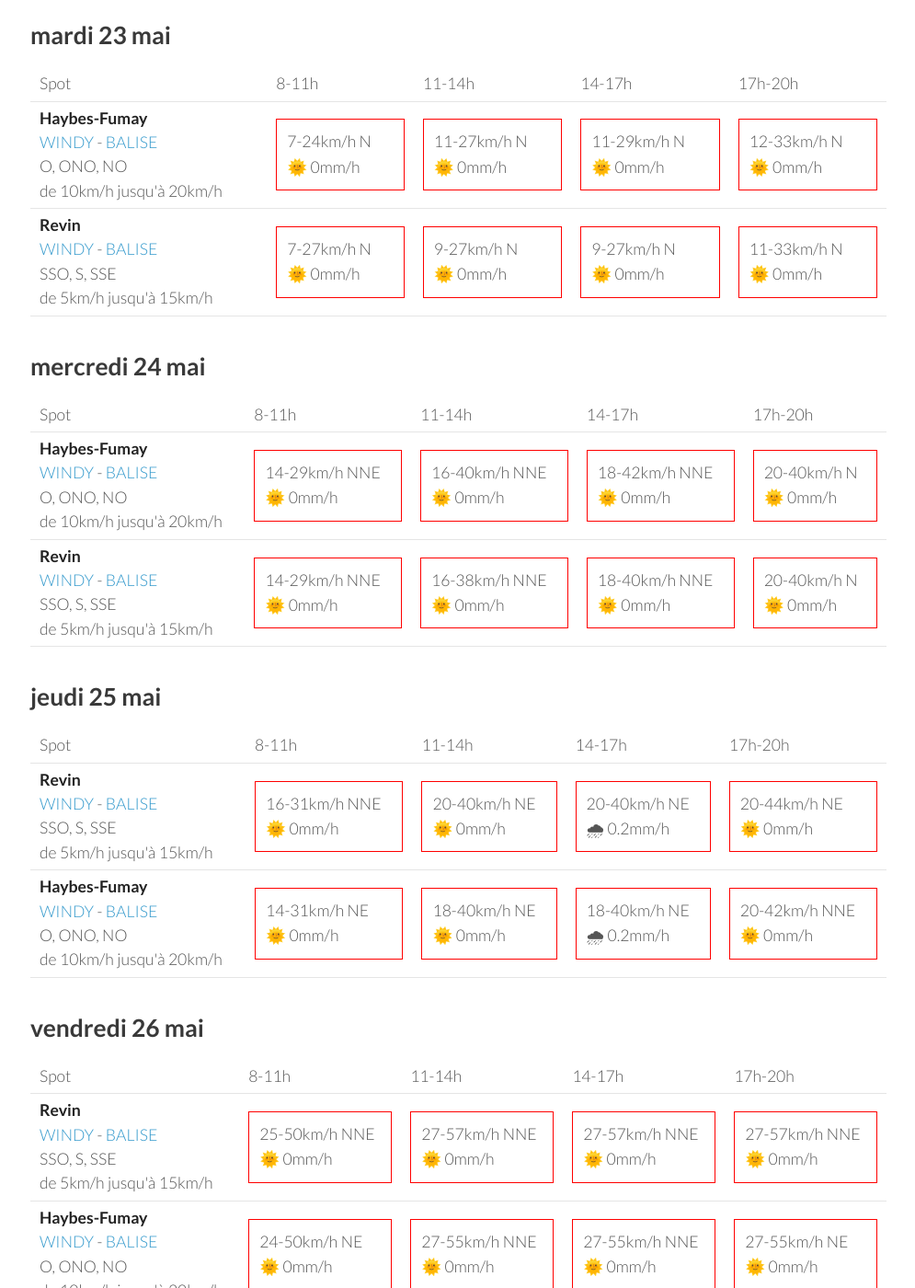
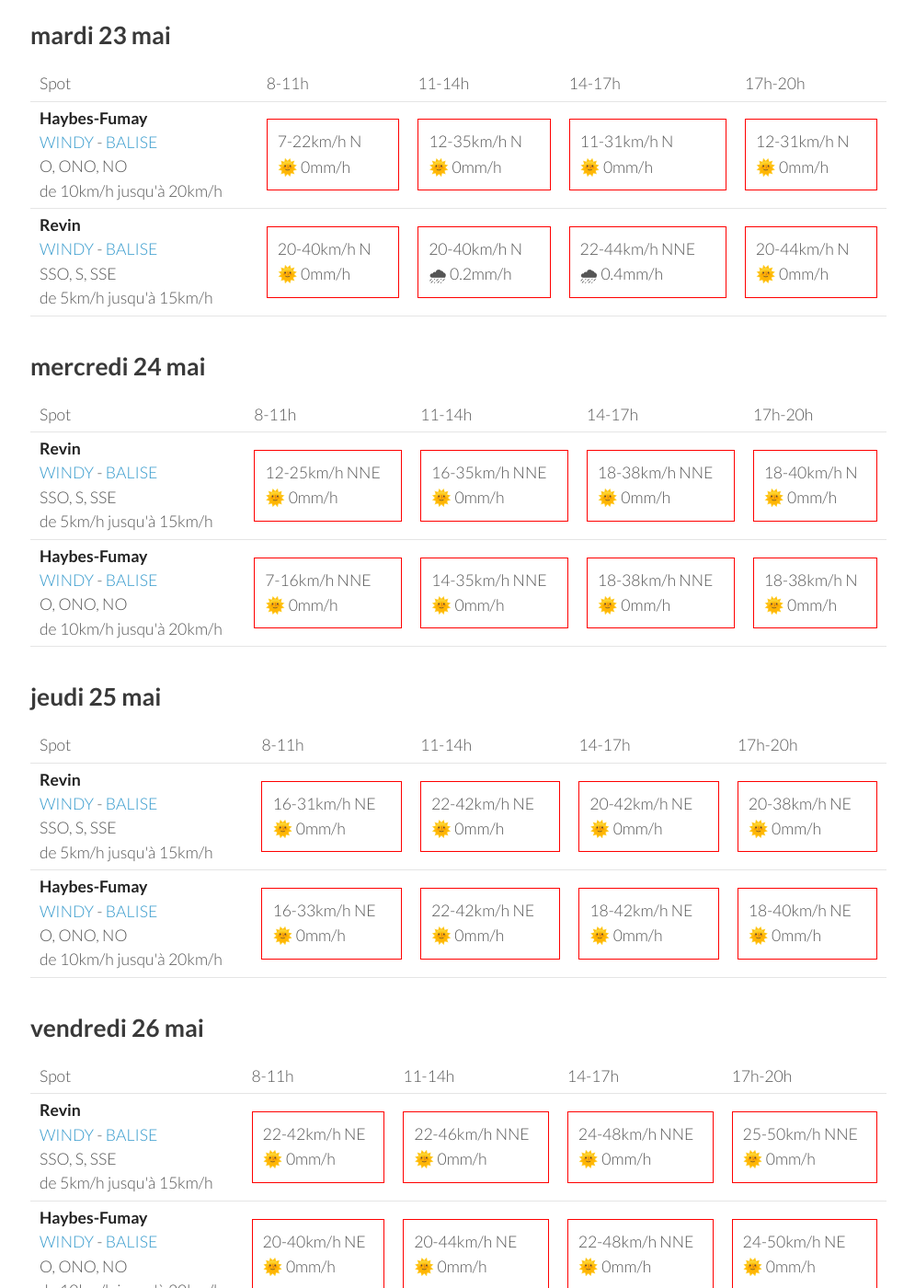
Before and after one commit to parapente-dans-le-nord/parapente-dans-le-nord.github.io, a Jekyll site: the page built from ardennes.markdown, in a window 1280 px wide and 1400 px high, scrolled down 616 px. Shown: the whole window at 92% size, without its empty margins (25-1020 px from the left). Built offline with Jekyll 4.4.1, drawn with Linux system fonts in a browser that asks for light colours; some of the changed text lies outside the part shown.

Commit message:
update index.markdown

```diff
--- a/ardennes.markdown
+++ b/ardennes.markdown
@@ -7,7 +7,7 @@ title:  "Tous les spots"
 {: .links}
 
 # Prevision Windy, modèle Arome
-page mise à jour le lundi 22 mai 17:10
+page mise à jour le lundi 22 mai 22:10
 
 ## lundi 22 mai
 
@@ -25,18 +25,18 @@ page mise à jour le lundi 22 mai 17:10
         <td><strong>Haybes-Fumay</strong><br><a href="https://windy.com/49.998/4.715?49.913,4.738,10">WINDY</a> - <span class=""><a href="http://www.balisemeteo.com/balise.php?idBalise=104">BALISE</a> </span><br> <span class="vent-favorable">O, ONO, NO</span><br><span class="force-vent">de 10km/h jusqu'à 20km/h</span> </td>
 
             <td><div class="not-flyable"><p>0-0km/h NA</p><p>🌧️ 0mm/h</p></div></td>
-            <td><div class="not-flyable"><p>3-12km/h NNE</p><p>🌞 0mm/h</p></div></td>
-            <td><div class="not-flyable"><p>5-18km/h N</p><p>🌞 0mm/h</p></div></td>
-            <td><div class="not-flyable"><p>9-27km/h NNO</p><p>🌞 0mm/h</p></div></td>
+            <td><div class="not-flyable"><p>0-0km/h NA</p><p>🌧️ 0mm/h</p></div></td>
+            <td><div class="not-flyable"><p>0-0km/h NA</p><p>🌧️ 0mm/h</p></div></td>
+            <td><div class="not-flyable"><p>9-24km/h NNO</p><p>🌞 0mm/h</p></div></td>
 
     </tr>
 <tr>
         <td><strong>Revin</strong><br><a href="https://windy.com/49.948/4.625?49.543,4.625,8">WINDY</a> - <span class=""><a href="http://www.balisemeteo.com/balise.php?idBalise=5019">BALISE</a> </span><br> <span class="vent-favorable">SSO, S, SSE</span><br><span class="force-vent">de 5km/h jusqu'à 15km/h</span> </td>
 
             <td><div class="not-flyable"><p>0-0km/h NA</p><p>🌧️ 0mm/h</p></div></td>
-            <td><div class="not-flyable"><p>5-18km/h N</p><p>🌞 0mm/h</p></div></td>
-            <td><div class="not-flyable"><p>5-22km/h NNO</p><p>🌞 0mm/h</p></div></td>
-            <td><div class="not-flyable"><p>9-27km/h NNO</p><p>🌞 0mm/h</p></div></td>
+            <td><div class="not-flyable"><p>0-0km/h NA</p><p>🌧️ 0mm/h</p></div></td>
+            <td><div class="not-flyable"><p>0-0km/h NA</p><p>🌧️ 0mm/h</p></div></td>
+            <td><div class="not-flyable"><p>16-35km/h NNO</p><p>🌞 0mm/h</p></div></td>
 
     </tr>
 
@@ -58,20 +58,20 @@ page mise à jour le lundi 22 mai 17:10
 <tr>
         <td><strong>Haybes-Fumay</strong><br><a href="https://windy.com/49.998/4.715?49.913,4.738,10">WINDY</a> - <span class=""><a href="http://www.balisemeteo.com/balise.php?idBalise=104">BALISE</a> </span><br> <span class="vent-favorable">O, ONO, NO</span><br><span class="force-vent">de 10km/h jusqu'à 20km/h</span> </td>
 
-            <td><div class="not-flyable"><p>7-24km/h N</p><p>🌞 0mm/h</p></div></td>
-            <td><div class="not-flyable"><p>11-27km/h N</p><p>🌞 0mm/h</p></div></td>
-            <td><div class="not-flyable"><p>11-29km/h N</p><p>🌞 0mm/h</p></div></td>
-            <td><div class="not-flyable"><p>12-33km/h N</p><p>🌞 0mm/h</p></div></td>
+            <td><div class="not-flyable"><p>7-22km/h N</p><p>🌞 0mm/h</p></div></td>
+            <td><div class="not-flyable"><p>12-35km/h N</p><p>🌞 0mm/h</p></div></td>
+            <td><div class="not-flyable"><p>11-31km/h N</p><p>🌞 0mm/h</p></div></td>
+            <td><div class="not-flyable"><p>12-31km/h N</p><p>🌞 0mm/h</p></div></td>
 
 
     </tr>
 <tr>
         <td><strong>Revin</strong><br><a href="https://windy.com/49.948/4.625?49.543,4.625,8">WINDY</a> - <span class=""><a href="http://www.balisemeteo.com/balise.php?idBalise=5019">BALISE</a> </span><br> <span class="vent-favorable">SSO, S, SSE</span><br><span class="force-vent">de 5km/h jusqu'à 15km/h</span> </td>
 
-            <td><div class="not-flyable"><p>7-27km/h N</p><p>🌞 0mm/h</p></div></td>
-            <td><div class="not-flyable"><p>9-27km/h N</p><p>🌞 0mm/h</p></div></td>
-            <td><div class="not-flyable"><p>9-27km/h N</p><p>🌞 0mm/h</p></div></td>
-            <td><div class="not-flyable"><p>11-33km/h N</p><p>🌞 0mm/h</p></div></td>
+            <td><div class="not-flyable"><p>20-40km/h N</p><p>🌞 0mm/h</p></div></td>
+            <td><div class="not-flyable"><p>20-40km/h N</p><p>🌧 0.2mm/h</p></div></td>
+            <td><div class="not-flyable"><p>22-44km/h NNE</p><p>🌧 0.4mm/h</p></div></td>
+            <td><div class="not-flyable"><p>20-44km/h N</p><p>🌞 0mm/h</p></div></td>
 
 
     </tr>
@@ -92,22 +92,22 @@ page mise à jour le lundi 22 mai 17:10
       <td>17h-20h</td>
     </tr>
 <tr>
-        <td><strong>Haybes-Fumay</strong><br><a href="https://windy.com/49.998/4.715?49.913,4.738,10">WINDY</a> - <span class=""><a href="http://www.balisemeteo.com/balise.php?idBalise=104">BALISE</a> </span><br> <span class="vent-favorable">O, ONO, NO</span><br><span class="force-vent">de 10km/h jusqu'à 20km/h</span> </td>
+        <td><strong>Revin</strong><br><a href="https://windy.com/49.948/4.625?49.543,4.625,8">WINDY</a> - <span class=""><a href="http://www.balisemeteo.com/balise.php?idBalise=5019">BALISE</a> </span><br> <span class="vent-favorable">SSO, S, SSE</span><br><span class="force-vent">de 5km/h jusqu'à 15km/h</span> </td>
 
-            <td><div class="not-flyable"><p>14-29km/h NNE</p><p>🌞 0mm/h</p></div></td>
-            <td><div class="not-flyable"><p>16-40km/h NNE</p><p>🌞 0mm/h</p></div></td>
-            <td><div class="not-flyable"><p>18-42km/h NNE</p><p>🌞 0mm/h</p></div></td>
-            <td><div class="not-flyable"><p>20-40km/h N</p><p>🌞 0mm/h</p></div></td>
+            <td><div class="not-flyable"><p>12-25km/h NNE</p><p>🌞 0mm/h</p></div></td>
+            <td><div class="not-flyable"><p>16-35km/h NNE</p><p>🌞 0mm/h</p></div></td>
+            <td><div class="not-flyable"><p>18-38km/h NNE</p><p>🌞 0mm/h</p></div></td>
+            <td><div class="not-flyable"><p>18-40km/h N</p><p>🌞 0mm/h</p></div></td>
 
 
     </tr>
 <tr>
-        <td><strong>Revin</strong><br><a href="https://windy.com/49.948/4.625?49.543,4.625,8">WINDY</a> - <span class=""><a href="http://www.balisemeteo.com/balise.php?idBalise=5019">BALISE</a> </span><br> <span class="vent-favorable">SSO, S, SSE</span><br><span class="force-vent">de 5km/h jusqu'à 15km/h</span> </td>
+        <td><strong>Haybes-Fumay</strong><br><a href="https://windy.com/49.998/4.715?49.913,4.738,10">WINDY</a> - <span class=""><a href="http://www.balisemeteo.com/balise.php?idBalise=104">BALISE</a> </span><br> <span class="vent-favorable">O, ONO, NO</span><br><span class="force-vent">de 10km/h jusqu'à 20km/h</span> </td>
 
-            <td><div class="not-flyable"><p>14-29km/h NNE</p><p>🌞 0mm/h</p></div></td>
-            <td><div class="not-flyable"><p>16-38km/h NNE</p><p>🌞 0mm/h</p></div></td>
-            <td><div class="not-flyable"><p>18-40km/h NNE</p><p>🌞 0mm/h</p></div></td>
-            <td><div class="not-flyable"><p>20-40km/h N</p><p>🌞 0mm/h</p></div></td>
+            <td><div class="not-flyable"><p>7-16km/h NNE</p><p>🌞 0mm/h</p></div></td>
+            <td><div class="not-flyable"><p>14-35km/h NNE</p><p>🌞 0mm/h</p></div></td>
+            <td><div class="not-flyable"><p>18-38km/h NNE</p><p>🌞 0mm/h</p></div></td>
+            <td><div class="not-flyable"><p>18-38km/h N</p><p>🌞 0mm/h</p></div></td>
 
 
     </tr>
@@ -130,20 +130,20 @@ page mise à jour le lundi 22 mai 17:10
 <tr>
         <td><strong>Revin</strong><br><a href="https://windy.com/49.948/4.625?49.543,4.625,8">WINDY</a> - <span class=""><a href="http://www.balisemeteo.com/balise.php?idBalise=5019">BALISE</a> </span><br> <span class="vent-favorable">SSO, S, SSE</span><br><span class="force-vent">de 5km/h jusqu'à 15km/h</span> </td>
 
-            <td><div class="not-flyable"><p>16-31km/h NNE</p><p>🌞 0mm/h</p></div></td>
-            <td><div class="not-flyable"><p>20-40km/h NE</p><p>🌞 0mm/h</p></div></td>
-            <td><div class="not-flyable"><p>20-40km/h NE</p><p>🌧 0.2mm/h</p></div></td>
-            <td><div class="not-flyable"><p>20-44km/h NE</p><p>🌞 0mm/h</p></div></td>
+            <td><div class="not-flyable"><p>16-31km/h NE</p><p>🌞 0mm/h</p></div></td>
+            <td><div class="not-flyable"><p>22-42km/h NE</p><p>🌞 0mm/h</p></div></td>
+            <td><div class="not-flyable"><p>20-42km/h NE</p><p>🌞 0mm/h</p></div></td>
+            <td><div class="not-flyable"><p>20-38km/h NE</p><p>🌞 0mm/h</p></div></td>
 
 
     </tr>
 <tr>
         <td><strong>Haybes-Fumay</strong><br><a href="https://windy.com/49.998/4.715?49.913,4.738,10">WINDY</a> - <span class=""><a href="http://www.balisemeteo.com/balise.php?idBalise=104">BALISE</a> </span><br> <span class="vent-favorable">O, ONO, NO</span><br><span class="force-vent">de 10km/h jusqu'à 20km/h</span> </td>
 
-            <td><div class="not-flyable"><p>14-31km/h NE</p><p>🌞 0mm/h</p></div></td>
+            <td><div class="not-flyable"><p>16-33km/h NE</p><p>🌞 0mm/h</p></div></td>
+            <td><div class="not-flyable"><p>22-42km/h NE</p><p>🌞 0mm/h</p></div></td>
+            <td><div class="not-flyable"><p>18-42km/h NE</p><p>🌞 0mm/h</p></div></td>
             <td><div class="not-flyable"><p>18-40km/h NE</p><p>🌞 0mm/h</p></div></td>
-            <td><div class="not-flyable"><p>18-40km/h NE</p><p>🌧 0.2mm/h</p></div></td>
-            <td><div class="not-flyable"><p>20-42km/h NNE</p><p>🌞 0mm/h</p></div></td>
 
 
     </tr>
@@ -166,20 +166,20 @@ page mise à jour le lundi 22 mai 17:10
 <tr>
         <td><strong>Revin</strong><br><a href="https://windy.com/49.948/4.625?49.543,4.625,8">WINDY</a> - <span class=""><a href="http://www.balisemeteo.com/balise.php?idBalise=5019">BALISE</a> </span><br> <span class="vent-favorable">SSO, S, SSE</span><br><span class="force-vent">de 5km/h jusqu'à 15km/h</span> </td>
 
+            <td><div class="not-flyable"><p>22-42km/h NE</p><p>🌞 0mm/h</p></div></td>
+            <td><div class="not-flyable"><p>22-46km/h NNE</p><p>🌞 0mm/h</p></div></td>
+            <td><div class="not-flyable"><p>24-48km/h NNE</p><p>🌞 0mm/h</p></div></td>
             <td><div class="not-flyable"><p>25-50km/h NNE</p><p>🌞 0mm/h</p></div></td>
-            <td><div class="not-flyable"><p>27-57km/h NNE</p><p>🌞 0mm/h</p></div></td>
-            <td><div class="not-flyable"><p>27-57km/h NNE</p><p>🌞 0mm/h</p></div></td>
-            <td><div class="not-flyable"><p>27-57km/h NNE</p><p>🌞 0mm/h</p></div></td>
 
 
     </tr>
 <tr>
         <td><strong>Haybes-Fumay</strong><br><a href="https://windy.com/49.998/4.715?49.913,4.738,10">WINDY</a> - <span class=""><a href="http://www.balisemeteo.com/balise.php?idBalise=104">BALISE</a> </span><br> <span class="vent-favorable">O, ONO, NO</span><br><span class="force-vent">de 10km/h jusqu'à 20km/h</span> </td>
 
+            <td><div class="not-flyable"><p>20-40km/h NE</p><p>🌞 0mm/h</p></div></td>
+            <td><div class="not-flyable"><p>20-44km/h NE</p><p>🌞 0mm/h</p></div></td>
+            <td><div class="not-flyable"><p>22-48km/h NNE</p><p>🌞 0mm/h</p></div></td>
             <td><div class="not-flyable"><p>24-50km/h NE</p><p>🌞 0mm/h</p></div></td>
-            <td><div class="not-flyable"><p>27-55km/h NNE</p><p>🌞 0mm/h</p></div></td>
-            <td><div class="not-flyable"><p>27-55km/h NNE</p><p>🌞 0mm/h</p></div></td>
-            <td><div class="not-flyable"><p>27-55km/h NE</p><p>🌞 0mm/h</p></div></td>
 
 
     </tr>
@@ -200,22 +200,22 @@ page mise à jour le lundi 22 mai 17:10
       <td>17h-20h</td>
     </tr>
 <tr>
-        <td><strong>Haybes-Fumay</strong><br><a href="https://windy.com/49.998/4.715?49.913,4.738,10">WINDY</a> - <span class=""><a href="http://www.balisemeteo.com/balise.php?idBalise=104">BALISE</a> </span><br> <span class="vent-favorable">O, ONO, NO</span><br><span class="force-vent">de 10km/h jusqu'à 20km/h</span> </td>
+        <td><strong>Revin</strong><br><a href="https://windy.com/49.948/4.625?49.543,4.625,8">WINDY</a> - <span class=""><a href="http://www.balisemeteo.com/balise.php?idBalise=5019">BALISE</a> </span><br> <span class="vent-favorable">SSO, S, SSE</span><br><span class="force-vent">de 5km/h jusqu'à 15km/h</span> </td>
 
-            <td><div class="not-flyable"><p>14-29km/h NE</p><p>🌞 0mm/h</p></div></td>
-            <td><div class="not-flyable"><p>16-35km/h NE</p><p>🌞 0mm/h</p></div></td>
-            <td><div class="not-flyable"><p>16-37km/h NE</p><p>🌞 0mm/h</p></div></td>
+            <td><div class="not-flyable"><p>16-33km/h NE</p><p>🌞 0mm/h</p></div></td>
+            <td><div class="not-flyable"><p>14-33km/h NE</p><p>🌞 0mm/h</p></div></td>
             <td><div class="not-flyable"><p>18-37km/h NE</p><p>🌞 0mm/h</p></div></td>
+            <td><div class="not-flyable"><p>18-38km/h NE</p><p>🌞 0mm/h</p></div></td>
 
 
     </tr>
 <tr>
-        <td><strong>Revin</strong><br><a href="https://windy.com/49.948/4.625?49.543,4.625,8">WINDY</a> - <span class=""><a href="http://www.balisemeteo.com/balise.php?idBalise=5019">BALISE</a> </span><br> <span class="vent-favorable">SSO, S, SSE</span><br><span class="force-vent">de 5km/h jusqu'à 15km/h</span> </td>
+        <td><strong>Haybes-Fumay</strong><br><a href="https://windy.com/49.998/4.715?49.913,4.738,10">WINDY</a> - <span class=""><a href="http://www.balisemeteo.com/balise.php?idBalise=104">BALISE</a> </span><br> <span class="vent-favorable">O, ONO, NO</span><br><span class="force-vent">de 10km/h jusqu'à 20km/h</span> </td>
 
             <td><div class="not-flyable"><p>14-31km/h NE</p><p>🌞 0mm/h</p></div></td>
-            <td><div class="not-flyable"><p>16-33km/h NE</p><p>🌞 0mm/h</p></div></td>
-            <td><div class="not-flyable"><p>16-37km/h NE</p><p>🌞 0mm/h</p></div></td>
-            <td><div class="not-flyable"><p>18-35km/h NE</p><p>🌞 0mm/h</p></div></td>
+            <td><div class="not-flyable"><p>14-33km/h NE</p><p>🌞 0mm/h</p></div></td>
+            <td><div class="not-flyable"><p>18-38km/h NE</p><p>🌞 0mm/h</p></div></td>
+            <td><div class="not-flyable"><p>20-40km/h NE</p><p>🌞 0mm/h</p></div></td>
 
 
     </tr>
```
